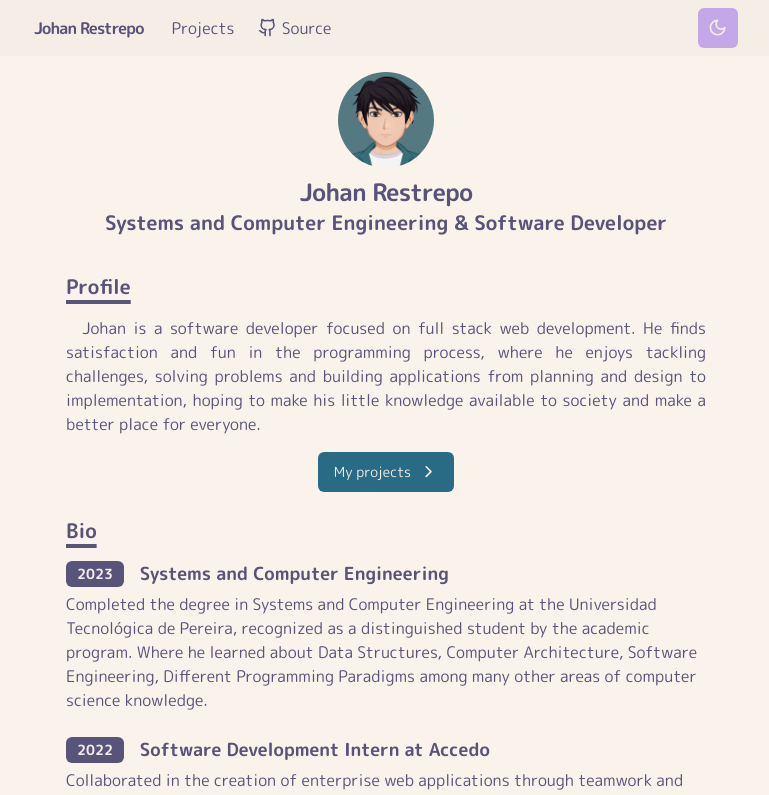
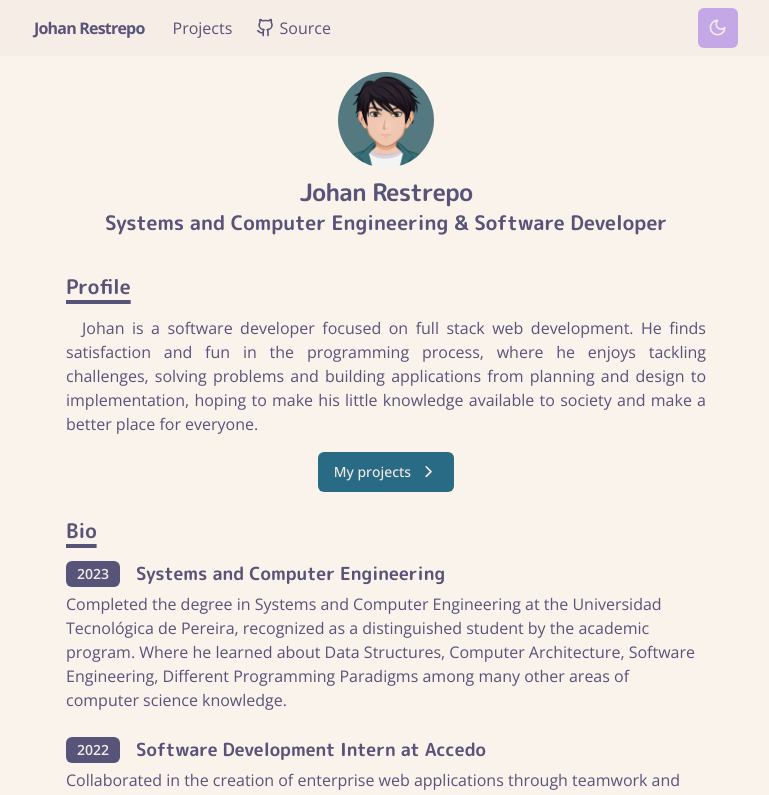
Before and after one commit to JohanRestrepo19/portfolio, a Next.js app: page /en in a window 1280 px wide. Shown: the top 795 px of the page, without its empty margins (254-1023 px from the left). Built offline with nearby package versions, Linux system fonts and the light colour scheme.

Commit message:
feat: change main font to Open Sans.

```diff
--- a/src/app/layout.tsx
+++ b/src/app/layout.tsx
@@ -2,7 +2,7 @@ import type {Metadata} from 'next';
 import './globals.css';
 
 import {cn} from '@/lib/utils';
-import {m_plus_rounded} from '@/components/fonts';
+import {open_sans} from '@/components/fonts';
 import {ThemeProvider} from '@/components/ThemeProvider';
 
 // TODO: Add custom favicon
@@ -21,7 +21,7 @@ export default function RootLayout({children}: Props) {
     <html lang='en' suppressHydrationWarning>
       <body
         className={cn(
-          m_plus_rounded.variable,
+          open_sans.variable,
           'min-h-screen bg-background font-sans antialiased',
         )}
       >
--- a/src/components/Heading.tsx
+++ b/src/components/Heading.tsx
@@ -1,4 +1,5 @@
 import {cn} from '@/lib/utils';
+import { m_plus_rounded } from '@/components/fonts';
 
 type Props = {
   as?: 'h1' | 'h2' | 'h3' | 'h4';
@@ -6,7 +7,7 @@ type Props = {
 } & React.HTMLAttributes<HTMLHeadingElement>;
 
 const Heading = ({as = 'h1', className, children}: Props) => {
-  const baseStyle = 'font-bold leading-tight';
+  const baseStyle = `font-bold leading-tight ${m_plus_rounded.className}`;
   if (as === 'h1')
     return (
       <h1 className={cn(baseStyle, 'text-4xl tracking-tight', className)}>
--- a/src/components/fonts.ts
+++ b/src/components/fonts.ts
@@ -1,8 +1,14 @@
 import {M_PLUS_Rounded_1c} from 'next/font/google';
+import { Open_Sans } from 'next/font/google';
 
 export const m_plus_rounded = M_PLUS_Rounded_1c({
   subsets: ['latin'],
   weight: ['400', '700'],
   display: 'swap',
-  variable: '--font-mplus',
 });
+
+export const open_sans = Open_Sans({
+  subsets: ['latin'],
+  display: 'swap',
+  variable: '--font-open-sans'
+})
--- a/tailwind.config.ts
+++ b/tailwind.config.ts
@@ -20,7 +20,7 @@ const config = {
     },
     extend: {
       fontFamily: {
-        sans: ['var(--font-mplus)', ...fontFamily.sans],
+        sans: ['var(--font-open-sans)', ...fontFamily.sans],
       },
       colors: {
         border: 'hsl(var(--border))',
```
Also changed, not shown: 1 other file (tests, documents, lock files or other folders).
